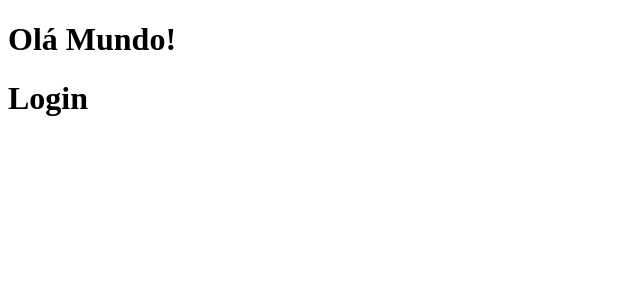
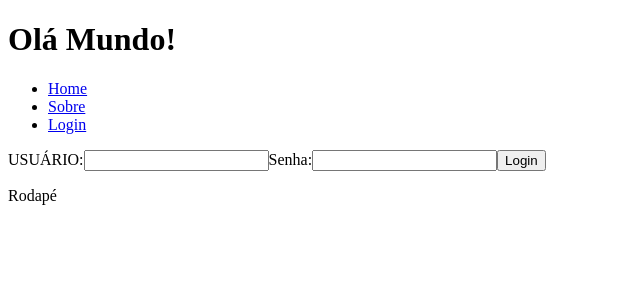
Before and after one commit to Neveszera/front-app-react, a React (Vite) app: page /login in a window 1280 px wide. Shown: the top 300 px of the page, without its empty margins (0-640 px from the left). Built offline with nearby package versions, Linux system fonts and the light colour scheme.

Commit message:
Criado login com Autenticação.

```diff
--- a/src/App.jsx
+++ b/src/App.jsx
@@ -1,10 +1,14 @@
 import { Outlet } from "react-router-dom";
+import Nav from './components/Nav'
+import Footer from './components/Footer'
 
 export default function App()  {
   return (
     <div>
       <h1>Olá Mundo!</h1>
-      <Outlet />
+        <Nav/>
+          <Outlet/>
+        <Footer/>
     </div>
   )
 }
--- a/src/components/Nav.jsx
+++ b/src/components/Nav.jsx
@@ -1,8 +1,15 @@
-export default function Nav(){
+import { Link } from "react-router-dom";
 
-    return(
-        <nav>
-            <p>Menu</p>
-        </nav>
-    )
+export default function Nav() {
+    return (
+        <header>
+            <nav>
+                <ul>
+                    <li><Link to="/">Home</Link></li>
+                    <li><Link to="/sobre">Sobre</Link></li>
+                    <li><Link to="/login">Login</Link></li>
+                </ul>
+            </nav>
+        </header>
+    );
 }
--- a/src/routes/Login.jsx
+++ b/src/routes/Login.jsx
@@ -1,12 +1,39 @@
-export default function Login(){
+import { useRef } from 'react'
+import Produtos from './Produtos';
 
+export default function Login() {
 
-    return(
-        <>
-            <h1>
-                Login
-            </h1>
-        </>
+    const user = useRef();
+    const password = useRef();
+
+    const getUser = sessionStorage.getItem('userData');
+    const getPassword = sessionStorage.getItem('senhaData')
+
+    const handleSubmit = () => {
+        if (user.current.value === 'Admin' && password.current.value === '123456') {
+            //AUTENTICÃO COM TOKEN
+            let token = Math.random().toString(16).substring(2) + Math.random().toString(16).substring(2);
+            sessionStorage.setItem('userData', 'Admin');
+            sessionStorage.setItem('senhaData', token)
+        } else {
+            alert("Usuario ou senha invalidos !!!")
+        }
+    }
+
+    return (
+        <section>
+            {/*  if ternario*/}
+            {getUser && getPassword ? (
+                <Produtos />
+            ) : (
+                <form onSubmit={handleSubmit}>
+                    <label htmlFor="usuario">USUÁRIO:</label>
+                    <input type="text" ref={user} />
+                    <label htmlFor="password">Senha:</label>
+                    <input type="password" ref={password} />
+                    <input type="submit" value="Login" />
+                </form>
+            )}
+        </section>
     )
-
 }
```
